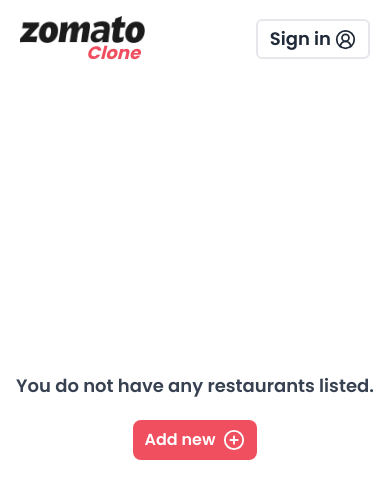
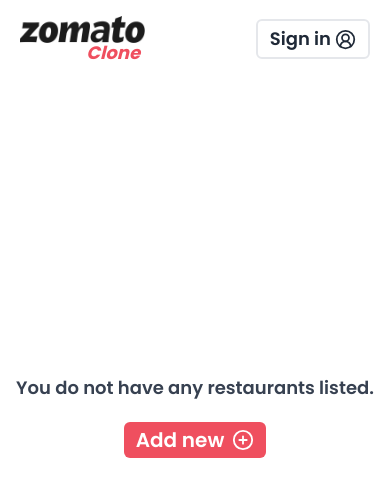
Before and after one commit to syndg/zomaaato, a Next.js app: page /add-new in a window 390 px wide. Shown: the top 498 px of the page. Built offline with nearby package versions, Linux system fonts and the light colour scheme; no server answers; the database is empty.

Commit message:
Button
Add the button component to relevant places

```diff
--- a/app/(main)/add-new/page.tsx
+++ b/app/(main)/add-new/page.tsx
@@ -2,6 +2,7 @@
 import { PlusCircle } from "lucide-react";
 import { db } from "@/lib/db";
 import Link from "next/link";
+import { Button } from "@/components/ui/button";
 
 export default async function AddNew() {
   const user = await getUserFromDb();
@@ -20,13 +21,15 @@
           You do not have any restaurants listed.
         </p>
         <div className="flex justify-center">
+          <Button size="sm" asChild>
             <Link
               href="/add-new/register/1"
-            className="flex items-center gap-2 bg-zomato-red hover:bg-zomato-red/90 py-2 px-3 text-white sm:text-xl text-md rounded-lg transition-colors duration-200"
+              className="text-xl rounded-lg font-semibold gap-2"
             >
               Add new
               <PlusCircle size={22} />
             </Link>
+          </Button>
         </div>
       </div>
     );
--- a/components/FormStep1.tsx
+++ b/components/FormStep1.tsx
@@ -11,7 +11,9 @@
   FormLabel,
   FormMessage,
 } from "@/components/ui/form";
+import { Loader2, ArrowRight } from "lucide-react";
 import { Input } from "@/components/ui/input";
+import { Button } from "@/components/ui/button";
 import { useLocation } from "@/hooks/use-location";
 
 const formSchema = z.object({
@@ -69,7 +71,6 @@
     <Form {...form}>
       <div className="p-3">
         <form onSubmit={form.handleSubmit(onSubmit)} className="grid gap-5">
-          {isLoading && <div>Loading...</div>}
           <div className="text-lg px-3 py-8 bg-gray-100/50 border border-gray-200 rounded-md">
             <h2 className="font-bold text-2xl mb-4 leading-3 text-gray-600">
               Restaurant Details
@@ -151,22 +152,23 @@
               />
             </div>
 
-            <button
+            <Button
               onClick={getLocation}
               type="button"
-              className="py-1 px-2 mt-5 font-mono text-gray-600 font-bold rounded-md bg-gray-200 hover:bg-zomato-red hover:text-white transition-colors duration-200 border border-gray-300 active:scale-95"
+              size="sm"
+              variant="outline"
+              className="font-mono text-sm items-center mt-3 font-bold"
+              disabled={isLocationLoading}
             >
               Get Location
-            </button>
+            </Button>
           </div>
 
           <div className="flex justify-end">
-            <button
-              type="submit"
-              className="flex bg-zomato-red text-white text-xl px-3 py-2 font-semibold rounded-lg"
-            >
+            <Button type="submit" size="sm" className="text-xl font-semibold">
               Next
-            </button>
+              <ArrowRight size={22} className="" />
+            </Button>
           </div>
         </form>
       </div>
--- a/components/Spinner.tsx
+++ /dev/null
@@ -1,30 +0,0 @@
-import { cn } from "@/lib/utils";
-
-const Spinner = ({ className }: { className?: string }) => {
-  return (
-    <div role="status">
-      <svg
-        aria-hidden="true"
-        className={cn(
-          "w-8 h-8 mr-2 text-gray-200 animate-spin dark:text-gray-600 fill-blue-600",
-          className
-        )}
-        viewBox="0 0 100 101"
-        fill="none"
-        xmlns="http://www.w3.org/2000/svg"
-      >
-        <path
-          d="M100 50.5908C100 78.2051 77.6142 100.591 50 100.591C22.3858 100.591 0 78.2051 0 50.5908C0 22.9766 22.3858 0.59082 50 0.59082C77.6142 0.59082 100 22.9766 100 50.5908ZM9.08144 50.5908C9.08144 73.1895 27.4013 91.5094 50 91.5094C72.5987 91.5094 90.9186 73.1895 90.9186 50.5908C90.9186 27.9921 72.5987 9.67226 50 9.67226C27.4013 9.67226 9.08144 27.9921 9.08144 50.5908Z"
-          fill="currentColor"
-        />
-        <path
-          d="M93.9676 39.0409C96.393 38.4038 97.8624 35.9116 97.0079 33.5539C95.2932 28.8227 92.871 24.3692 89.8167 20.348C85.8452 15.1192 80.8826 10.7238 75.2124 7.41289C69.5422 4.10194 63.2754 1.94025 56.7698 1.05124C51.7666 0.367541 46.6976 0.446843 41.7345 1.27873C39.2613 1.69328 37.813 4.19778 38.4501 6.62326C39.0873 9.04874 41.5694 10.4717 44.0505 10.1071C47.8511 9.54855 51.7191 9.52689 55.5402 10.0491C60.8642 10.7766 65.9928 12.5457 70.6331 15.2552C75.2735 17.9648 79.3347 21.5619 82.5849 25.841C84.9175 28.9121 86.7997 32.2913 88.1811 35.8758C89.083 38.2158 91.5421 39.6781 93.9676 39.0409Z"
-          fill="currentFill"
-        />
-      </svg>
-      <span className="sr-only">Loading...</span>
-    </div>
-  );
-};
-
-export default Spinner;
--- /dev/null
+++ b/components/ui/button.tsx
@@ -0,0 +1,56 @@
+import * as React from "react";
+import { Slot } from "@radix-ui/react-slot";
+import { cva, type VariantProps } from "class-variance-authority";
+
+import { cn } from "@/lib/utils";
+
+const buttonVariants = cva(
+  "inline-flex items-center justify-center whitespace-nowrap rounded-md text-sm medium ring-offset-background transition-colors focus-visible:outline-none focus-visible:ring-2 focus-visible:ring-ring focus-visible:ring-offset-2 disabled:pointer-events-none disabled:opacity-50",
+  {
+    variants: {
+      variant: {
+        default: "bg-zomato-red text-white hover:bg-zomato-red/90",
+        // destructive:
+        // "bg-destructive text-destructive-foreground hover:bg-destructive/90",
+        outline:
+          "border border-gray-400 bg-gray-200 hover:bg-zomato-red hover:text-white",
+        // secondary:
+        // "bg-secondary text-secondary-foreground hover:bg-secondary/80",
+        // ghost: "hover:bg-accent hover:text-accent-foreground",
+        // link: "text-primary underline-offset-4 hover:underline",
+      },
+      size: {
+        default: "h-10 px-4 py-2",
+        sm: "h-9 rounded-md px-3",
+        lg: "h-11 rounded-md px-8",
+        icon: "h-10 w-10",
+      },
+    },
+    defaultVariants: {
+      variant: "default",
+      size: "default",
+    },
+  },
+);
+
+export interface ButtonProps
+  extends React.ButtonHTMLAttributes<HTMLButtonElement>,
+    VariantProps<typeof buttonVariants> {
+  asChild?: boolean;
+}
+
+const Button = React.forwardRef<HTMLButtonElement, ButtonProps>(
+  ({ className, variant, size, asChild = false, ...props }, ref) => {
+    const Comp = asChild ? Slot : "button";
+    return (
+      <Comp
+        className={cn(buttonVariants({ variant, size, className }))}
+        ref={ref}
+        {...props}
+      />
+    );
+  },
+);
+Button.displayName = "Button";
+
+export { Button, buttonVariants };
--- a/package.json
+++ b/package.json
@@ -16,6 +16,7 @@
     "@radix-ui/react-label": "^2.0.2",
     "@radix-ui/react-slot": "^1.0.2",
     "axios": "^1.6.1",
+    "class-variance-authority": "^0.7.0",
     "clsx": "^2.0.0",
     "lucide-react": "^0.292.0",
     "next": "14.0.1",
```
Also changed, not shown: 1 other file (tests, documents, lock files or other folders). Lines whose indentation alone changed are shown as unchanged.
